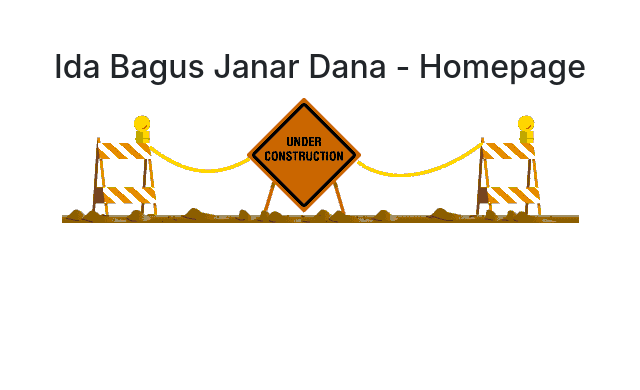
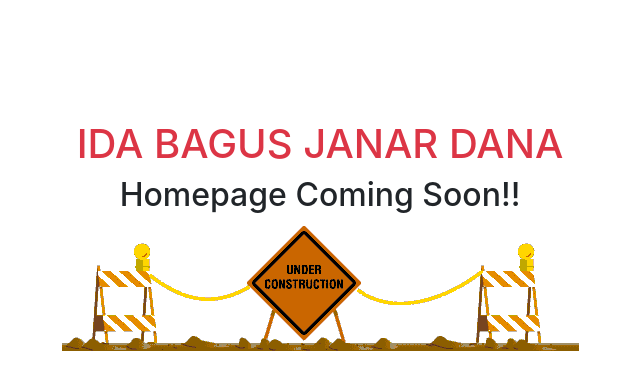
Before and after one commit to ibjanardana/ibjanardana.github.io, a plain HTML site: page index.html in a window 1280 px wide. Shown: the whole page, without its empty margins (320-960 px from the left). Drawn offline with nearby package versions, Linux system fonts and the light colour scheme.

Commit message:
update under-construction
mode dalam pengembangan.

```diff
--- a/index.html
+++ b/index.html
@@ -12,8 +12,9 @@
   </head>
   <body>
 
-    <div class="text-center mt-5">
-      <h2 class="mt-4">Ida Bagus Janar Dana - Homepage</h2>
+    <div class="text-center mt-5 pt-5">
+      <h1 class="mt-4 text-danger ">IDA BAGUS JANAR DANA</h1>
+      <h2>Homepage Coming Soon!!</h2>
       <img src="/asset/under-construction.gif" alt="under-construction" class="">
     </div>
 
```
